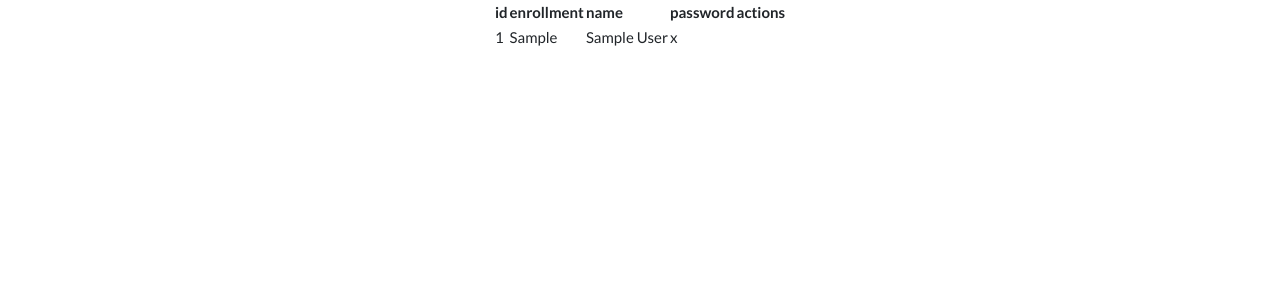
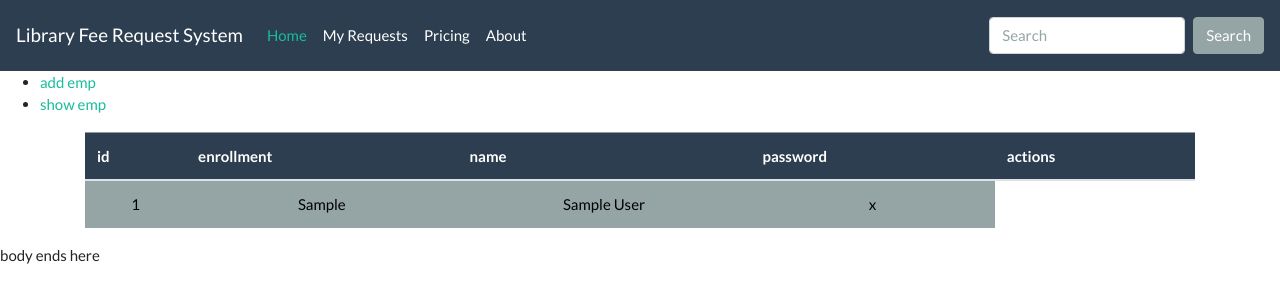
Before and after one commit to Geeek80/library_management_django, a Django app: page /show/ in a window 1280 px wide. Shown: the top 303 px of the page. Run offline with Django 3.2, Linux system fonts and the light colour scheme; tables that the repository leaves empty hold one stand-in row (values such as "Sample post"); some libraries are stand-ins or nearby versions.

Commit message:
completed reqeust fee form submission

```diff
--- a/django_app/forms.py
+++ b/django_app/forms.py
@@ -45,7 +45,7 @@ class fee_request_form(forms.ModelForm):
             'receipt_no' : forms.NumberInput(attrs = {"class":"form-control", "placeholder":"Receipt No."}),
             'receipt_date' : forms.DateInput(attrs = {"class":"form-control", "placeholder": "dd/mm/yyyy"}, format="%d/%m/%Y"),
             'amount' : forms.NumberInput(attrs = {"class":"form-control", "placeholder":"Fee Amount"}),
-            'student_enrollment' : forms.TextInput(attrs = {"class":"form-control", "placeholder":"e.g: 175170693016"}),
+            'student_enrollment' : forms.TextInput(attrs = {"class":"form-control", "readonly":"", 'placeholder':"e.g: 175170693016"}),
             'fee_receipt_image' : forms.FileInput(attrs = {"class":"form-control"}),
             'cancelled_cheque_image' : forms.FileInput(attrs = {"class":"form-control"}),
         }
--- a/django_app/views.py
+++ b/django_app/views.py
@@ -1,7 +1,7 @@
 import csv, io
 from django.shortcuts import render, redirect
 from django_app.forms import employeeform, loginform, fee_request_form
-from django_app.models import mymodel, student
+from django_app.models import mymodel, student, transaction
 from django.contrib.auth.decorators import login_required
 
 
@@ -66,6 +66,7 @@ def user_login(request):
                 return render(request, "login.html", {'form':form,'error_usr':error_usr, 'error_data':data})
             if password == stud.password:
                 request.session['name'] = stud.name
+                request.session['enrollment'] = stud.enrollment
                 return render(request, "index.html")
             else:
                 data = "Wrong Password"
@@ -79,12 +80,18 @@ def user_login(request):
     return render(request, "login.html", {'form':form})
 
 def my_request(request):
-    # if request.session['name'].isempty():
+    if 'enrollment' in request.session:
+        try:
+            trans = transaction.objects.get(student_enrollment=request.session['enrollment'])
+            return render(request, 'my_request.html', {'transaction_data':trans})
+        except:
+            pass
     return render(request, 'my_request.html')
 
 def requestt(request):
+    form = fee_request_form(initial={'student_enrollment':request.session['enrollment']})
     if request.method == 'POST':
-        form = fee_request_form(request.POST, request.FILES)
+        form = fee_request_form(request.POST, request.FILES, initial={'student_enrollment':request.session['enrollment']})
         enrollment = request.POST.get('student_enrollment')
         stud = student.objects.get(enrollment=enrollment)
 
@@ -93,10 +100,10 @@ def requestt(request):
             newform.application_no = 1
             newform.status = "pending"
             newform.save()
+            message.info(request, 'Your Request has been Submitted Successfully')
+            return redirect("/request")
         else:
             print(form.errors)
-    else:
-        form = fee_request_form()
     return render(request, 'request.html', {'form':form})
 
 def logout(request):
--- a/template/index.html
+++ b/template/index.html
@@ -6,12 +6,12 @@
     <meta name="viewport" content="width=device-width, initial-scale=1.0">
     <meta http-equiv="X-UA-Compatible" content="ie=edge">
     <link rel="stylesheet" href="{% static 'bootstrap.min.css' %}">
-    <title>Library Management System</title>
+    <title>Library Fee Request System</title>
 </head>
 <body>
 
         <nav class="navbar navbar-expand-lg navbar-dark bg-primary">
-                <a class="navbar-brand" href="">Library Management System</a>
+                <a class="navbar-brand" href="/">Library Fee Request System</a>
                 <button class="navbar-toggler" type="button" data-toggle="collapse" data-target="#navbarColor01" aria-controls="navbarColor01" aria-expanded="false" aria-label="Toggle navigation">
                   <span class="navbar-toggler-icon"></span>
                 </button>
--- a/template/request.html
+++ b/template/request.html
@@ -34,7 +34,7 @@
                             <div class="col">
                                 <div class="form-group">
                                     <label class="col-form-label" for="name">Enrollment No.:</label>
-                                    {{ form.student_enrollment }}
+                                    {{ form.student_enrollment}}
                                 </div>
                             </div>
                     </div>
--- a/template/show_emp.html
+++ b/template/show_emp.html
@@ -1,3 +1,4 @@
+{% extends 'index.html' %}
 {% load static %}
 <!DOCTYPE html>
 <html lang="en">
@@ -9,7 +10,7 @@
     <title>Document</title>
 </head>
 <body>
-
+    {% block content %}
 
         {% if request.user.is_staff %}
             <div class="container h-100 d-flex justify-content-center mt-4">
@@ -35,30 +36,40 @@
             </div>
         {% endif %}
         <center>
-        <table>
-            <tr>
+                <!-- <tr class="table-secondary">
+                        <th >Secondary</th>
+                        <td>Column content</td>
+                        <td>Column content</td>
+                        <td>Column content</td>
+                      </tr> -->
+        <div class="container">
+        <table class="table table-hover">
+            <thead>
+                <tr class="table-primary">
                     <th>id</th>
                     <th>enrollment </th>
                     <th>name</th>
                     <th>password </th>
                     <th>actions </th>
                 </tr>
+            </thead>
             {% for employee in empdata %}
-                <tr>
-                    <td>{{employee.id}}</td>
-                    <td>{{employee.enrollment}}</td>
-                    <td>{{employee.name}}</td>
-                    <td>{{employee.password}}</td>
+                <tr class="table-secondary">
+                    <td class="text-center" style="color:black">{{employee.id}}</td>
+                    <td class="text-center" style="color:black">{{employee.enrollment}}</td>
+                    <td class="text-center" style="color:black">{{employee.name}}</td>
+                    <td class="text-center" style="color:black">{{employee.password}}</td>
                     {% if request.user.is_staff %}
-                    <td>
-                        <a href="/edit/{{employee.id}}">edit</a> /
-                        <a href="/delete/{{employee.id}}">delete</a>
+                    <td class="text-center" >
+                        <a style="color:yellow" href="/edit/{{employee.id}}">Edit</a> /
+                        <a style="color:yellow" href="/delete/{{employee.id}}">Delete</a>
                     </td>
                     {% endif %}
                 </tr>
             {% endfor %}
         </table>
-        <br/>
+    </div>
     </center>
+    {% endblock %}
 </body>
 </html>
```
Also changed, not shown: template/my_request.html (+19 -4 lines), media/image/IMG_3907.JPG (deleted), media/images/Screenshot_2019-07-01_at_21.05.28_lQZ5URT.png (deleted), media/images/Screenshot_2019-07-07_at_16.51.33_Ts7TnoA.png (deleted). Lines whose indentation alone changed are shown as unchanged.
